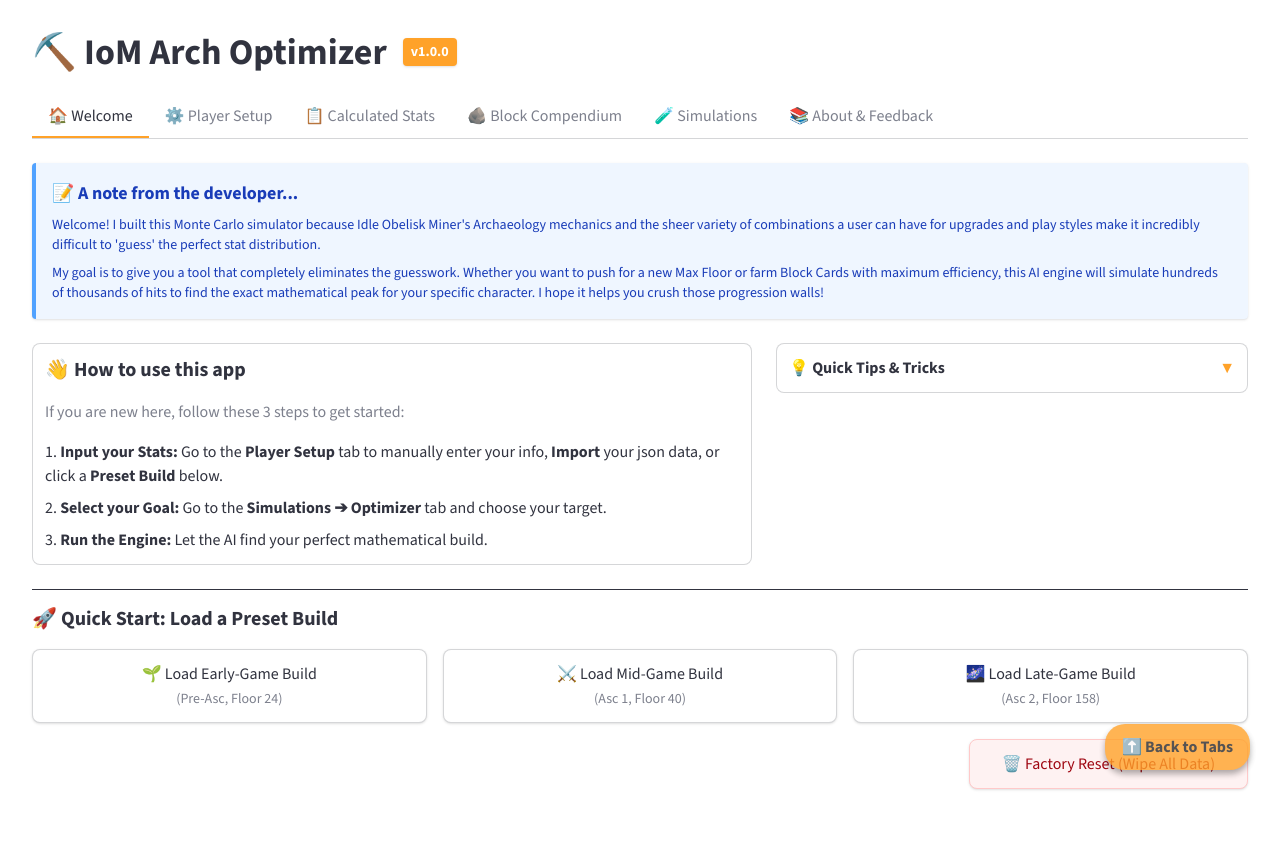
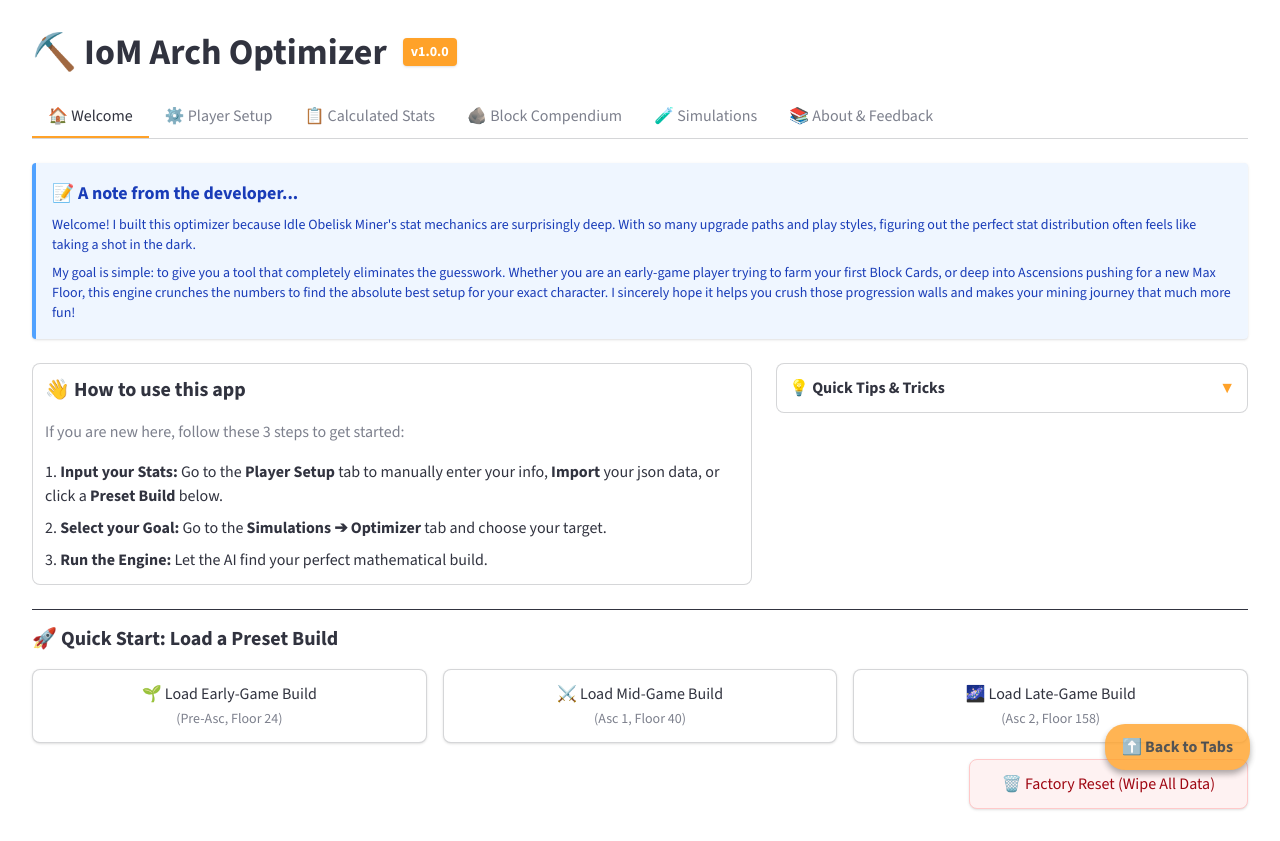
Before and after one commit to lobogrande/IoM-Arch-Optimizer-Web, a React (Vite) app: page / in a window 1280 px wide. Built offline with nearby package versions, Linux system fonts and the light colour scheme; what ag-grid-community, react-plotly.js would draw is missing.

Commit message:
feat(ui): update welcome message to be more friendly and accessible

```diff
--- a/src/components/Welcome.jsx
+++ b/src/components/Welcome.jsx
@@ -17,10 +17,10 @@ export default function Welcome({ setActiveTab }) {
       <div className="p-4 bg-blue-50 border-l-4 border-blue-400 text-blue-800 rounded shadow-sm text-sm">
         <h3 className="text-lg font-bold mb-2">📝 A note from the developer...</h3>
         <p className="mb-2">
-          Welcome! I built this Monte Carlo simulator because Idle Obelisk Miner's Archaeology mechanics and the sheer variety of combinations a user can have for upgrades and play styles make it incredibly difficult to 'guess' the perfect stat distribution.
+          Welcome! I built this optimizer because Idle Obelisk Miner's stat mechanics are surprisingly deep. With so many upgrade paths and play styles, figuring out the perfect stat distribution often feels like taking a shot in the dark.
         </p>
         <p>
-          My goal is to give you a tool that completely eliminates the guesswork. Whether you want to push for a new Max Floor or farm Block Cards with maximum efficiency, this AI engine will simulate hundreds of thousands of hits to find the exact mathematical peak for your specific character. I hope it helps you crush those progression walls!
+          My goal is simple: to give you a tool that completely eliminates the guesswork. Whether you are an early-game player trying to farm your first Block Cards, or deep into Ascensions pushing for a new Max Floor, this engine crunches the numbers to find the absolute best setup for your exact character. I sincerely hope it helps you crush those progression walls and makes your mining journey that much more fun!
         </p>
       </div>
 
```
